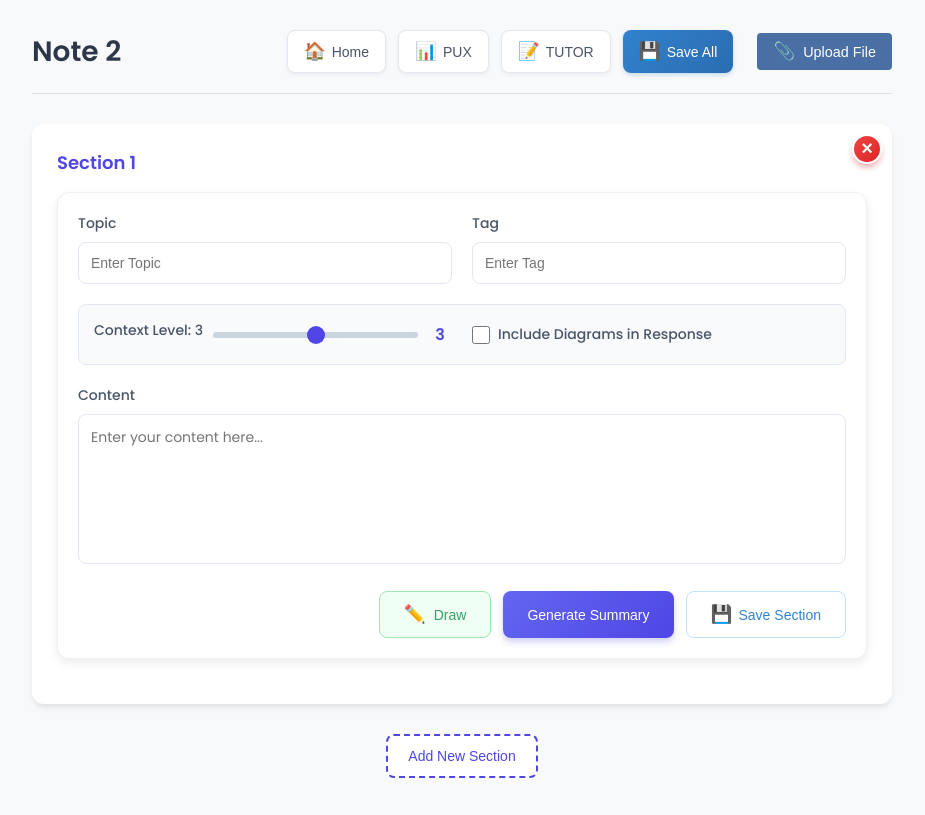
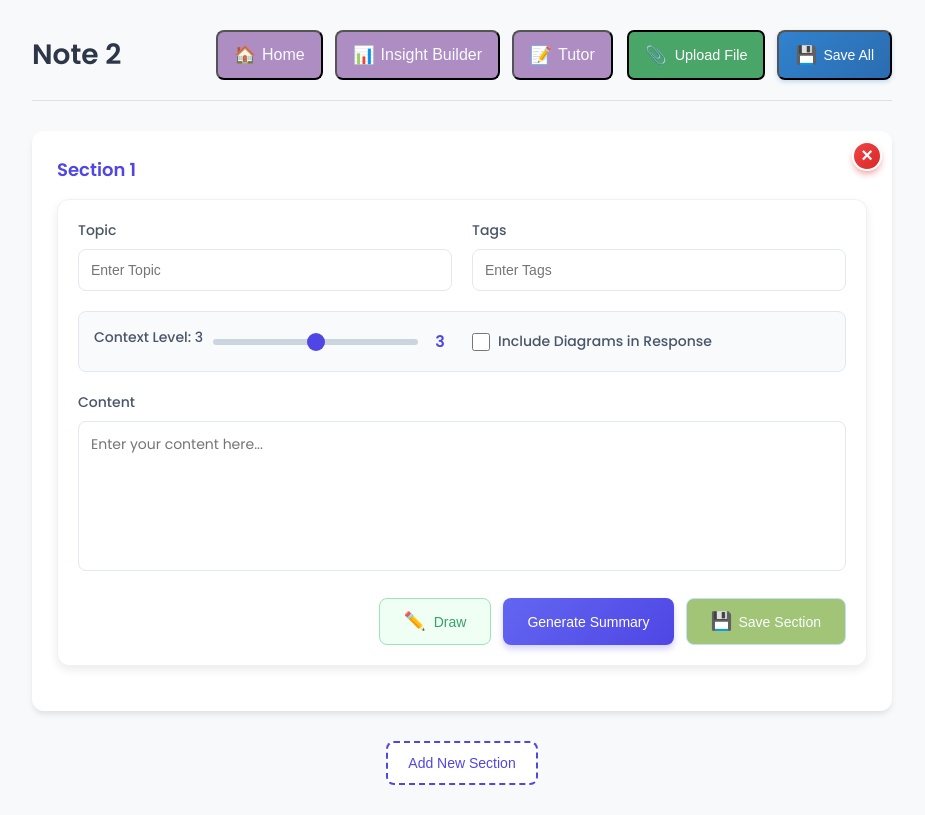
Before and after one commit to apotoxinsherry/uhh-tm-hackathon, a React (Create React App) app in the folder frontend/: page /note/1 in a window 1280 px wide. Shown: the whole page, without its empty margins (178-1103 px from the left). Built offline with nearby package versions, Linux system fonts and the light colour scheme.

Commit message:
styles added

```diff
--- a/frontend/src/pages/NotePage.js
+++ b/frontend/src/pages/NotePage.js
@@ -350,15 +350,11 @@ function NotePage() {
           </button>
           <button className="nav-button" onClick={() => navigate("/pux")}>
             <span className="button-icon">📊</span>
-            PUX
+            Insight Builder
           </button>
           <button className="nav-button" onClick={() => navigate("/tutor")}>
             <span className="button-icon">📝</span>
-            TUTOR
-          </button>
-          <button className="save-all-button" onClick={saveData}>
-            <span className="button-icon">💾</span>
-            Save All
+            Tutor
           </button>
           <div className="file-upload-container">
             <input
@@ -378,6 +374,11 @@ function NotePage() {
             </button>
             {uploadStatus && <div className="upload-status">{uploadStatus}</div>}
           </div>
+          <button className="save-all-button" onClick={saveData}>
+            <span className="button-icon">💾</span>
+            Save All
+          </button>
+
         </div>
       </div>
 
@@ -407,10 +408,10 @@ function NotePage() {
                   />
                 </div>
                 <div className="input-field">
-                  <label>Tag</label>
+                  <label>Tags</label>
                   <input
                     type="text"
-                    placeholder="Enter Tag"
+                    placeholder="Enter Tags"
                     value={input.tag}
                     onChange={(e) => handleChange(index, "tag", e.target.value)}
                   />
--- a/frontend/src/pages/PUX.js
+++ b/frontend/src/pages/PUX.js
@@ -82,8 +82,8 @@ function PUX() {
 
     try {
       // Send request to backend API
-      const response = await axios.post("http://localhost:8000/tutor/ask", {
-        question: input
+      const response = await axios.post("http://localhost:8000/users/user2/notes/note1/pux", {
+        query: input
       });
 
       // Process response from backend
--- a/frontend/src/pages/Tutor.js
+++ b/frontend/src/pages/Tutor.js
@@ -37,7 +37,7 @@ function Tutor() {
         setMessages([
           {
             type: "bot",
-            content: "Welcome to NoteGuru, your personal learning assistant! I’m here to help you turn your notes into a comprehensive understanding of the concepts you’ve studied. Whether it’s a complex theory, a technical term, or an entire section of your notes, I’ll break it down for you in simple terms. You can ask me questions anytime, and I’ll guide you through the details with explanations, examples, and connections to other related topics. Let’s turn those notes into powerful knowledge and mastery together! Feel free to ask anything, and let’s get started!",
+            content: "Welcome to NoteMentor, your personal learning assistant! I’m here to help you turn your notes into a comprehensive understanding of the concepts you’ve studied. Whether it’s a complex theory, a technical term, or an entire section of your notes, I’ll break it down for you in simple terms. You can ask me questions anytime, and I’ll guide you through the details with explanations, examples, and connections to other related topics. Let’s turn those notes into powerful knowledge and mastery together! Feel free to ask anything, and let’s get started!",
             timestamp: new Date().toISOString()
           }
         ]);
@@ -130,7 +130,7 @@ function Tutor() {
       const welcomeMessage = [
         {
           type: "bot",
-          content: "Welcome to NoteGuru, your personal learning assistant! I’m here to help you turn your notes into a comprehensive understanding of the concepts you’ve studied. Whether it’s a complex theory, a technical term, or an entire section of your notes, I’ll break it down for you in simple terms. You can ask me questions anytime, and I’ll guide you through the details with explanations, examples, and connections to other related topics. Let’s turn those notes into powerful knowledge and mastery together! Feel free to ask anything, and let’s get started!",
+          content: "Welcome to NoteMentor, your personal learning assistant! I’m here to help you turn your notes into a comprehensive understanding of the concepts you’ve studied. Whether it’s a complex theory, a technical term, or an entire section of your notes, I’ll break it down for you in simple terms. You can ask me questions anytime, and I’ll guide you through the details with explanations, examples, and connections to other related topics. Let’s turn those notes into powerful knowledge and mastery together! Feel free to ask anything, and let’s get started!",
           timestamp: new Date().toISOString()
         }
       ];
--- a/frontend/src/styles/NotePage.css
+++ b/frontend/src/styles/NotePage.css
@@ -45,19 +45,17 @@ body {
   align-items: center;
   gap: 6px;
   padding: 10px 16px;
-  background-color: #fff;
-  border: 1px solid #e2e8f0;
+  background-color: #ad8dc2;
   border-radius: 8px;
-  color: #4a5568;
-  font-size: 14px;
+  color: #f9fafc;
+  font-size: 16px;
   font-weight: 500;
   cursor: pointer;
   transition: all 0.2s ease;
-  box-shadow: 0 2px 4px rgba(0, 0, 0, 0.05);
 }
 
 .nav-button:hover {
-  background-color: #f7fafc;
+  background-color: #ad8dc2;
   transform: translateY(-2px);
   box-shadow: 0 4px 6px rgba(0, 0, 0, 0.1);
 }
@@ -700,8 +698,8 @@ textarea:focus {
 
 /* Save section button styling */
 .save-button {
-  background-color: #fff;
-  color: #3182ce;
+  background-color: #a1c477;
+  color: #fbfdff;
   border: 1px solid #bee3f8;
   border-radius: 8px;
   padding: 12px 24px;
@@ -726,7 +724,6 @@ textarea:focus {
 .save-all-button {
   background: linear-gradient(135deg, #3182ce 0%, #2b6cb0 100%);
   color: white;
-  border: none;
   border-radius: 8px;
   padding: 10px 16px;
   font-size: 14px;
@@ -737,6 +734,8 @@ textarea:focus {
   display: flex;
   align-items: center;
   gap: 6px;
+  border-color: black;
+  border-width: 2px;
 }
 
 .save-all-button:hover {
@@ -831,21 +830,26 @@ textarea:focus {
 }
 
 .upload-button {
-  background-color: #4a6fa5;
+  background-color: #4aa568;
+  border: 3px solid #0c0c0c;
   color: white;
-  border: none;
-  border-radius: 4px;
+  font-size: 16px;
+  border-radius: 7px;
   padding: 0.5rem 1rem;
   font-size: 0.9rem;
   cursor: pointer;
+  margin-left: -10px;
   display: flex;
   align-items: center;
+  height:50px;
   gap: 0.5rem;
   transition: all 0.2s ease;
+  border-color: black;
+  border-width: 2px;
 }
 
 .upload-button:hover {
-  background-color: #3a5a84;
+  background-color: #3d685e;
   transform: translateY(-2px);
   box-shadow: 0 4px 8px rgba(0, 0, 0, 0.15);
 }
```
